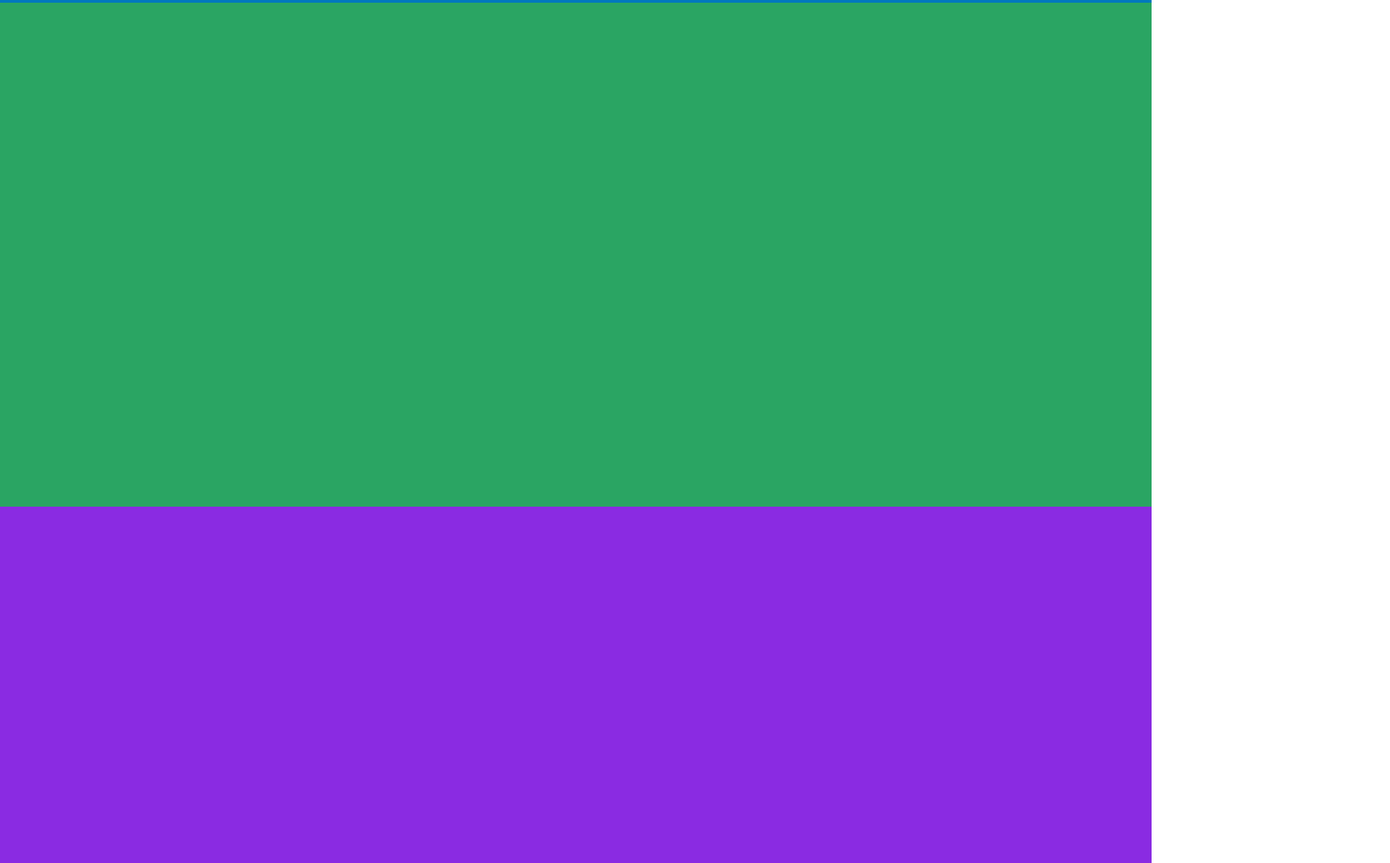
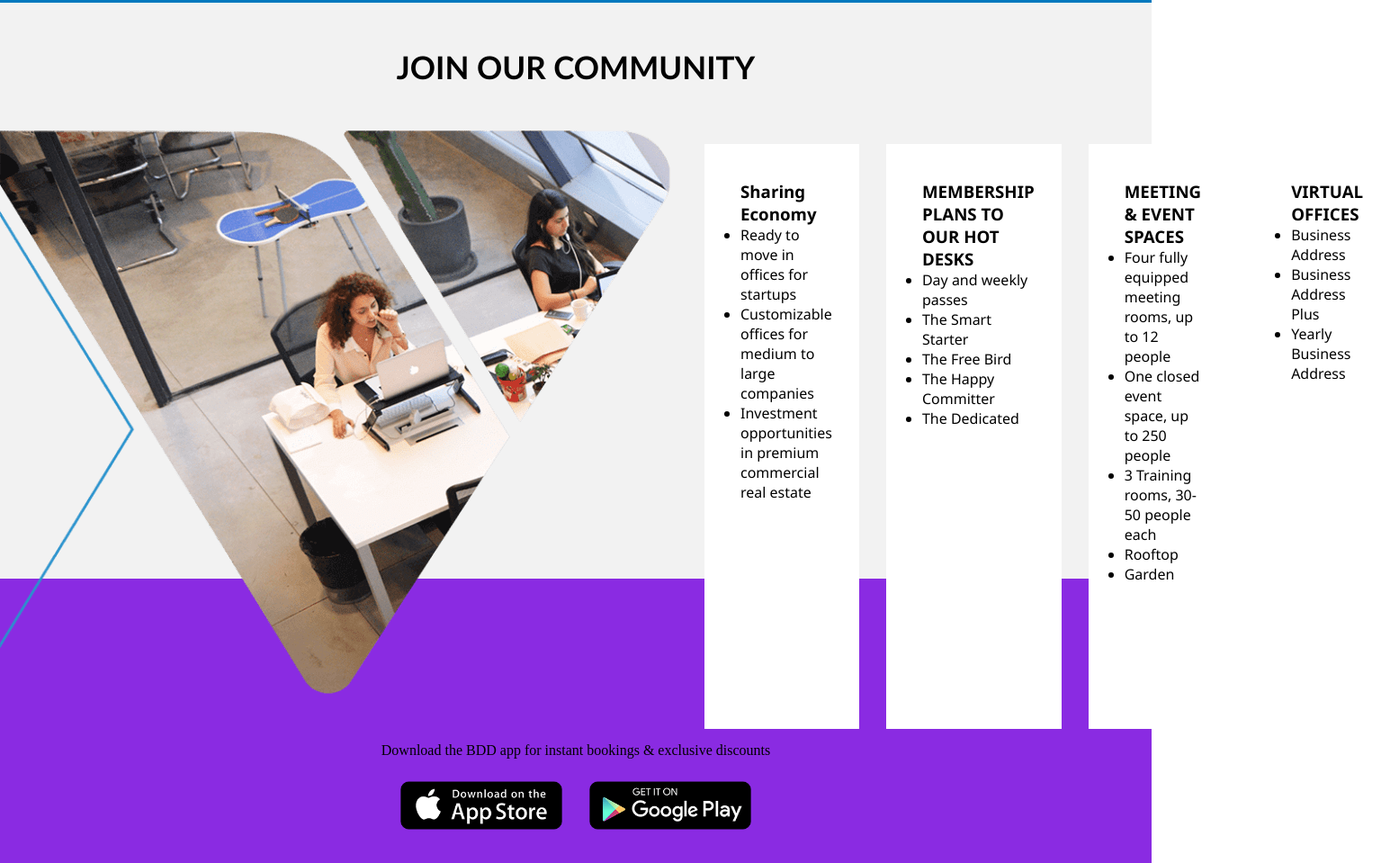
Before and after one commit to MhmdMansour4444/bdd-website, a plain HTML site: page index.html in a window 1280 px wide. Shown: the part 1757-2716 px from the top of the page at 90% size, 1545 px wide, since content can reach past the window. Drawn offline with Linux system fonts and the light colour scheme.

Commit message:
feat(section4): about to finish sec4 started with 7

```diff
--- a/index.html
+++ b/index.html
@@ -43,7 +43,7 @@
     </section>
 
     <section id="foundations">
-      <h1 class="fdtn-title">BDD IS BUILT ON FIVE SOLID FOUNDATIONS</h1>
+      <h1 class="sections-title">BDD IS BUILT ON FIVE SOLID FOUNDATIONS</h1>
 
       <div id="cardsDiv">
         <div class="card blue">
@@ -96,29 +96,81 @@
       </div>
     </section>
     <section class="section-3">
-      <div>
-
-
-      </div>
+      <div></div>
     </section>
     <section class="section-4">
       <div>
+        <h1 class="sections-title">JOIN OUR COMMUNITY</h1>
+        <div class="flex-cards2">
+          <div>
+            <img class="section4-img" src="/images/join-bdd-1-768x626.png" />
+          </div>
+          <div class="cards2">
+            <h3>Sharing Economy</h3>
+            <ul>
+              <li>Ready to move in offices for startups</li>
+              <li>Customizable offices for medium to large companies</li>
+              <li>
+                Investment opportunities in premium commercial real estate
+              </li>
+            </ul>
+          </div>
+          <div class="cards2">
+            <h3>MEMBERSHIP PLANS TO OUR HOT DESKS</h3>
+            <ul>
+              <li>Day and weekly passes</li>
+              <li>The Smart Starter</li>
+              <li>The Free Bird</li>
+              <li>The Happy Committer</li>
+              <li>The Dedicated</li>
+            </ul>
+          </div>
+          <div class="cards2">
+            <h3>MEETING & EVENT SPACES</h3>
+            <ul>
+              <li>Four fully equipped meeting rooms, up to 12 people</li>
+              <li>One closed event space, up to 250 people</li>
+              <li>3 Training rooms, 30-50 people each</li>
+              <li>Rooftop</li>
+              <li>Garden</li>
+            </ul>
+          </div>
+          <div class="cards2">
+            <h3>VIRTUAL OFFICES</h3>
+            <ul>
+              <li>Business Address</li>
+              <li>Business Address Plus</li>
+              <li>Yearly Business Address</li>
+            </ul>
+          </div>
+        </div>
+      </div>
+      <div class="discount-text-container">
+        <p>Download the BDD app for instant bookings & exclusive discounts</p>
+        <div class="store-images">
+          <img
+            class="footer-images"
+            src="./images/app-store.png"
+            alt="app-store"
+          />
+          <img
+            class="footer-images"
+            src="./images/google-play.png"
+            alt="play-store"
+          />
+        </div>
+      </div>
 
-      </div>
     </section>
     <section class="section-5">
-      <div>
-
-      </div>
+      <div></div>
     </section>
     <section class="section-6">
-      <div>
-
-      </div>
+      <div></div>
     </section>
     <section class="section-7">
       <div>
-
+        <div><h1 class ="community-word" >A FEW WORDS FROM OUR COMMUNITY</h1></div>
       </div>
     </section>
 
--- a/styles/index.css
+++ b/styles/index.css
@@ -66,7 +66,6 @@ nav ul li a {
   padding: 20px;
 }
 
-
 .hero-section-image {
   flex-grow: 1;
   flex-shrink: 1;
@@ -99,13 +98,27 @@ nav ul li a {
   border-radius: 30px;
 }
 
-.fdtn-title {
+.sections-title {
   text-align: center;
   font-size: 35px;
   font-family: "Gill Sans", "Gill Sans MT", Calibri, "Trebuchet MS", sans-serif;
   font-weight: 600;
   padding-top: 50px;
   margin-bottom: 50px;
+}
+
+
+.discount-text-container{
+  display: flex;
+  align-items: center;
+  gap: 25px;
+  flex-direction: column;
+}
+
+.store-images{
+  display: flex;
+  gap: 30px;
+
 }
 
 #cardsDiv {
@@ -121,7 +134,7 @@ nav ul li a {
   flex-direction: column;
   align-items: center;
   justify-content: start;
-  font-family: 'Segoe UI', Tahoma, Geneva, Verdana, sans-serif;
+  font-family: "Segoe UI", Tahoma, Geneva, Verdana, sans-serif;
   padding-top: 50px;
   background-color: white;
   height: 500px;
@@ -129,20 +142,46 @@ nav ul li a {
   transition: transform 0.3s ease, box-shadow 0.3s ease;
 }
 
-.card:hover{
+.cards2 {
+  display: flex;
+  flex-direction: column;
+  align-items: center;
+  justify-content: start;
+  font-family: "Segoe UI", Tahoma, Geneva, Verdana, sans-serif;
+  padding-top: 50px;
+  background-color: white;
+  height: 650px;
+  width: 650px;
+  transition: transform 0.3s ease, box-shadow 0.3s ease;
+  padding: 40px 30px 20px 40px;
+  margin: 15px;
+  text-align: left;
+}
+
+.flex-cards2{
+  display: flex;
+  flex-direction: row;
+}
+.cards2:hover {
   transform: scale(1.02);
   box-shadow: 0px 0px 15px rgba(0, 0, 0, 0.2);
 }
 
-.green:hover{
+
+.card:hover {
+  transform: scale(1.02);
+  box-shadow: 0px 0px 15px rgba(0, 0, 0, 0.2);
+}
+
+.green:hover {
   background-color: rgba(159, 255, 4, 0.121);
 }
 
-.purple:hover{
+.purple:hover {
   background-color: #3c055238;
 }
 
-.blue:hover{
+.blue:hover {
   background-color: #0050f02a;
 }
 
@@ -169,15 +208,16 @@ nav ul li a {
 
 #footerDiv {
   display: flex;
-    background-color: #21212148;
-    justify-content: center;
-    gap: 150px;
-    width: 100%;
-    padding: 50px 0px 0px;
-    font-family: system-ui, -apple-system, BlinkMacSystemFont, 'Segoe UI', Roboto, Oxygen, Ubuntu, Cantarell, 'Open Sans', 'Helvetica Neue', sans-serif;
+  background-color: #21212148;
+  justify-content: center;
+  gap: 150px;
+  width: 100%;
+  padding: 50px 0px 0px;
+  font-family: system-ui, -apple-system, BlinkMacSystemFont, "Segoe UI", Roboto,
+    Oxygen, Ubuntu, Cantarell, "Open Sans", "Helvetica Neue", sans-serif;
 }
 
-.section-3{
+.section-3 {
   height: 50vh;
   width: 100%;
   background-color: #0078be;
@@ -186,54 +226,56 @@ nav ul li a {
   background-size: contain;
 }
 
-.section-4{
+.section-4 {
+  height: 80vh;
+  background-color: rgba(128, 128, 128, 0.105);
+}
+.section-5 {
   height: 70vh;
-  background-color:rgb(42, 165, 99);
-}
-.section-5{
-  height: 70vh;
-  background-color:blueviolet;
+  background-color: blueviolet;
 }
 
-.section-6{
+.section-6 {
   height: 50vh;
   background-color: antiquewhite;
 }
 
-.section-7{
-  height: 30vh;
-  background-color:brown;
+.section-7 {
+  height: 25vh;
+  background-color: brown;
 }
 
+.community-word{
 
+}
 
 footer {
   background-color: #212121;
 }
 
-.SITEMAP{
+.SITEMAP {
   display: flex;
   justify-content: space-evenly;
   width: 100%;
 }
 
-
 #socials {
   display: flex;
   justify-content: center;
   padding: 40px 20px;
-  font-family: 'Franklin Gothic Medium', 'Arial Narrow', Arial, sans-serif, 'Times New Roman', Times, serif;
+  font-family: "Franklin Gothic Medium", "Arial Narrow", Arial, sans-serif,
+    "Times New Roman", Times, serif;
   gap: 1000px;
 }
 
-#socials a{
+#socials a {
   position: relative;
   text-decoration: none;
   color: white;
   margin-bottom: 15px;
 }
 
-#socials a::after{
+#socials a::after {
   content: "";
   position: absolute;
   left: 0;
@@ -243,7 +285,7 @@ footer {
   background-color: #0078be;
   transition: height 0.3s ease;
 }
-#socials a:hover::after{
+#socials a:hover::after {
   height: 2px;
 }
 
@@ -256,26 +298,25 @@ footer {
   margin-top: 25px;
 }
 
-.sub-section{
+.sub-section {
   display: flex;
   flex-direction: column;
   gap: 10px;
-
 }
 
-.Other-container{
+.Other-container {
   display: flex;
   flex-direction: column;
 }
 
-.footer-images{
+.footer-images {
   display: flex;
   width: 180px;
   gap: 30px;
   height: auto;
 }
 
-#footerDiv div h2{
+#footerDiv div h2 {
   margin-bottom: 30px;
 }
 .discoverBdd li {
@@ -283,7 +324,8 @@ footer {
   list-style-type: none;
   text-decoration: none;
   color: white;
-  font-family: 'Lucida Sans', 'Lucida Sans Regular', 'Lucida Grande', 'Lucida Sans Unicode', Geneva, Verdana, sans-serif;
+  font-family: "Lucida Sans", "Lucida Sans Regular", "Lucida Grande",
+    "Lucida Sans Unicode", Geneva, Verdana, sans-serif;
   margin-bottom: 15px;
 }
 
@@ -302,6 +344,6 @@ footer {
   height: 2px;
 }
 
-.white{
+.white {
   color: white;
 }
```
